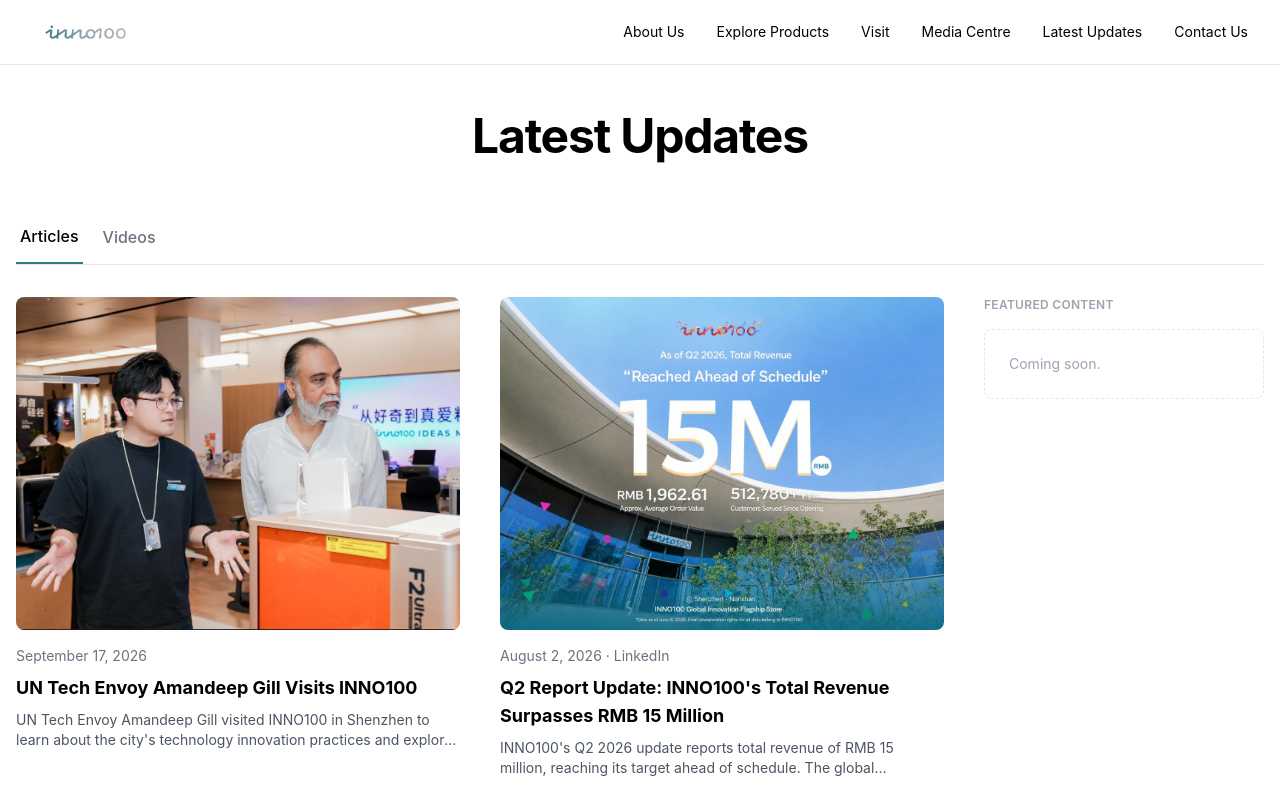
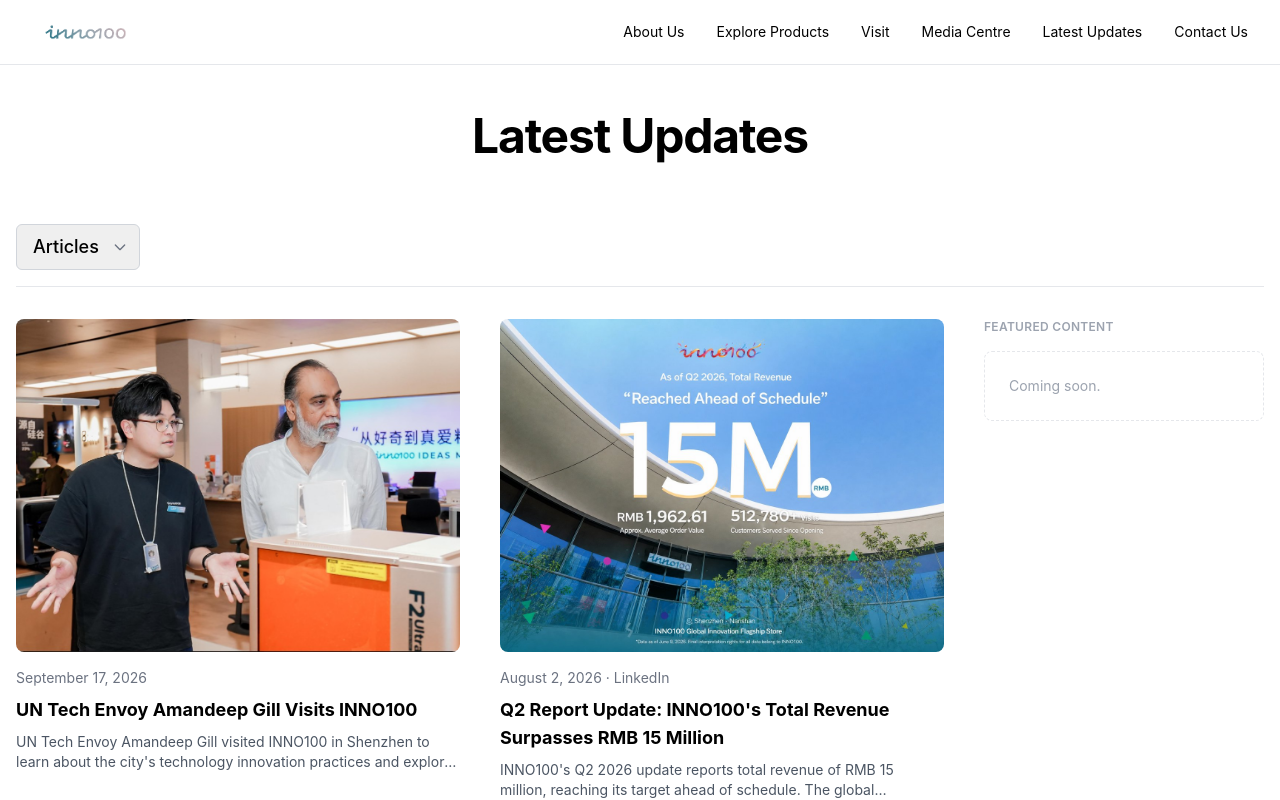
Before and after one commit to INNO100OFFICIAL/inno100-website, a Next.js app: page /news in a window 1280 px wide. Shown: the top 800 px of the page. Built offline with nearby package versions, Linux system fonts and the light colour scheme.

Commit message:
Replace /news content-type tabs with a single dropdown selector

```diff
--- a/app/news/news-client.tsx
+++ b/app/news/news-client.tsx
@@ -37,44 +37,25 @@
   return (
     <section className="bg-white px-4 pb-16">
       <div className="max-w-7xl mx-auto">
-        <div className="flex items-center justify-between mb-8 border-b">
-          <div className="flex gap-4">
-            <button
-              onClick={() => setActiveTab('articles')}
-              className={`pb-3 px-1 font-medium transition ${
-                activeTab === 'articles'
-                  ? 'text-black border-b-2 border-[#2B7A8F]'
-                  : 'text-gray-500 hover:text-black'
-              }`}
-            >
-              Articles
-            </button>
-            <button
-              onClick={() => setActiveTab('videos')}
-              className={`pb-3 px-1 font-medium transition ${
-                activeTab === 'videos'
-                  ? 'text-black border-b-2 border-[#2B7A8F]'
-                  : 'text-gray-500 hover:text-black'
-              }`}
-            >
-              Videos
-            </button>
-          </div>
-
-          {/* Same tabs, doubled as a content-type select for narrow screens —
-              mirrors the CES Discover pattern where the type switch also
-              works as a dropdown. Hidden on desktop since the tabs above
-              already do the job there. */}
-          <label className="sm:hidden">
+        <div className="flex items-center mb-8 pb-4 border-b">
+          {/* Content-type dropdown — the CES Discover pattern: one selector
+              switches between Videos and Articles, rather than separate tabs. */}
+          <label className="relative inline-block">
             <span className="sr-only">Content type</span>
             <select
               value={activeTab}
               onChange={(e) => setActiveTab(e.target.value as 'videos' | 'articles')}
-              className="text-sm border rounded-md px-2 py-1.5 text-gray-700"
+              className="appearance-none text-lg font-medium text-black border border-gray-300 rounded-md pl-4 pr-10 py-2 cursor-pointer hover:border-gray-400 transition focus:outline-none focus:ring-2 focus:ring-[#2B7A8F]"
             >
               <option value="articles">Articles</option>
               <option value="videos">Videos</option>
             </select>
+            <svg
+              className="pointer-events-none absolute right-3 top-1/2 -translate-y-1/2 w-4 h-4 text-gray-500"
+              fill="none" viewBox="0 0 24 24" stroke="currentColor" strokeWidth={2}
+            >
+              <path strokeLinecap="round" strokeLinejoin="round" d="M19 9l-7 7-7-7" />
+            </svg>
           </label>
         </div>
 
```
